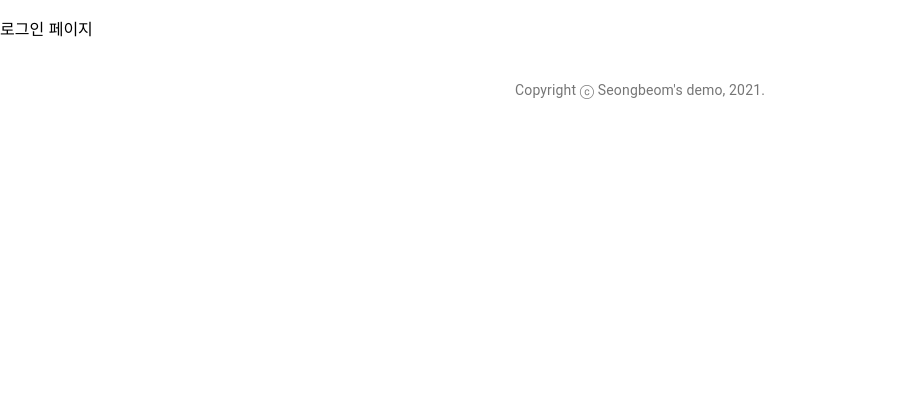
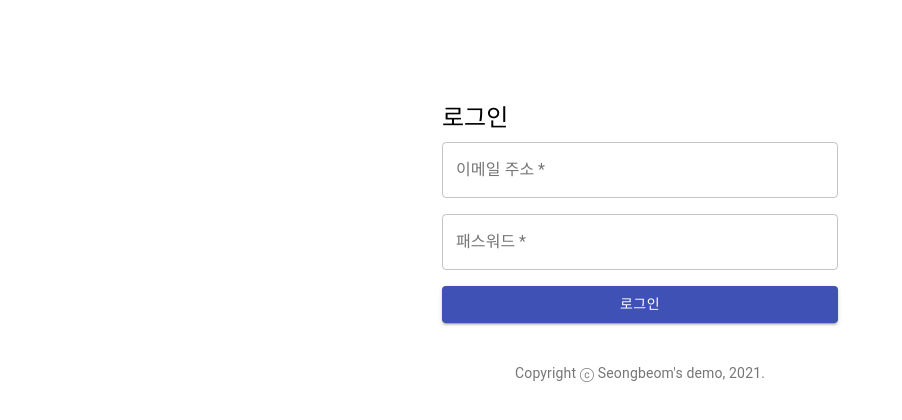
Before and after one commit to genugx-x/todo-react-app, a React (Create React App) app: page /login in a window 1280 px wide. Shown: the top 420 px of the page, without its empty margins (0-902 px from the left). Built offline with nearby package versions, Linux system fonts and the light colour scheme.

Commit message:
#4 인증 프론트엔드 통합 -로그인, 로그아웃 기능 구현

```diff
--- a/src/App.js
+++ b/src/App.js
@@ -1,9 +1,9 @@
 import React from 'react';
 import Todo from './Todo';
 import AddTodo from "./AddTodo";
-import { Paper, List, Container } from "@material-ui/core";
 import './App.css';
-import { call } from "./service/ApiService";
+import { Paper, List, Container, Grid, Button, AppBar, Toolbar, Typography } from "@material-ui/core";
+import { call, signout } from "./service/ApiService";
 
 class App extends React.Component {
     constructor(props) {
@@ -70,8 +70,27 @@
                 </List>
             </Paper>
         );
+
+        var navigationBar = (
+          <AppBar position="static">
+              <Toolbar>
+                  <Grid justifyContent="space-between" container>
+                      <Grid item>
+                          <Typography variant="h6">오늘의 할일</Typography>
+                      </Grid>
+                      <Grid>
+                          <Button color="inherit" onClick={signout}>
+                              로그아웃
+                          </Button>
+                      </Grid>
+                  </Grid>
+              </Toolbar>
+          </AppBar>
+        );
+
         return (
             <div className="App">
+                {navigationBar} {/* 내비게이션 바 렌더링 */}
                 <Container maxWidth="md">
                     <AddTodo add={this.add} />
                     <div className="TodoList">{todoItems}</div>
--- a/src/login.js
+++ b/src/login.js
@@ -1,12 +1,71 @@
 import React from "react";
+import {signin} from "./service/ApiService";
+import {Button, TextField, Grid, Typography, Container} from "@material-ui/core";
 
 class Login extends React.Component {
     constructor(props) {
         super(props);
+        this.handleSubmit = this.handleSubmit.bind(this);
+    }
+
+    handleSubmit(event) {
+        event.preventDefault();
+        const data = new FormData(event.target);
+        const email = data.get("email");
+        const password = data.get("password");
+        // ApiService의 signin 메서드를 사용해 로그인
+        signin({ email: email, password: password});
     }
 
     render() {
-        return <p>로그인 페이지</p>
+        return (
+          <Container component="main" maxWidth="xs" style={{ marginTop: "8%" }}>
+              <Grid container spacing={2}>
+                  <Grid item xs={12}>
+                      <Typography component="h1" variant="h5">
+                          로그인
+                      </Typography>
+                  </Grid>
+              </Grid>
+              <form noValidate onSubmit={this.handleSubmit}>
+                  {" "}
+                  {/* submit 버튼을 클릭하면 handleSubmit이 실행됨 */}
+                  <Grid container spacing={2}>
+                      <Grid item xs={12}>
+                          <TextField
+                              variant="outlined"
+                              required
+                              fullWidth
+                              id="email"
+                              label="이메일 주소"
+                              name="email"
+                              autoComplete="email"/>
+                      </Grid>
+                      <Grid item xs={12}>
+                          <TextField
+                              variant="outlined"
+                              required
+                              fullWidth
+                              type="password"
+                              id="password"
+                              label="패스워드"
+                              name="password"
+                              autoComplete="current-password"/>
+                      </Grid>
+                      <Grid item xs={12}>
+                          <Button
+                              type="submit"
+                              fullWidth
+                              variant="contained"
+                              color="primary"
+                          >
+                              로그인
+                          </Button>
+                      </Grid>
+                  </Grid>
+              </form>
+          </Container>
+        );
     }
 }
 
--- a/src/service/ApiService.js
+++ b/src/service/ApiService.js
@@ -1,10 +1,16 @@
 import { API_BASE_URL } from "../config/api-config";
+const ACCESS_TOKEN = "ACCESS_TOKEN";
 
 export function call(api, method, request) {
+    let headers = new Headers({
+        "Content-Type": "application/json",
+    });
+    const accessToken = localStorage.getItem("ACCESS_TOKEN");
+    if (accessToken && accessToken !== null) {
+        headers.append("Authorization", "Bearer " + accessToken);
+    }
     let options = {
-        headers: new Headers({
-            "Content-Type": "application/json",
-        }),
+        headers: headers,
         url: API_BASE_URL + api,
         method: method,
     };
@@ -26,8 +32,22 @@
            console.log(error.status);
             if (error.status === 403) { // Forbidden
                 window.location.href = "/login"; // redirect
-                // window.location.reload("/login");
             }
            return Promise.reject(error);
         });
 }
+
+export function signin(userDto) {
+    return call("/auth/signin", "POST", userDto)
+        .then((response) => {
+            if(response.token) {
+                localStorage.setItem(ACCESS_TOKEN, response.token);
+                window.location.href= "/";
+            }
+        });
+}
+
+export function signout() {
+    localStorage.setItem(ACCESS_TOKEN, null);
+    window.location.href= "/";
+}
```
